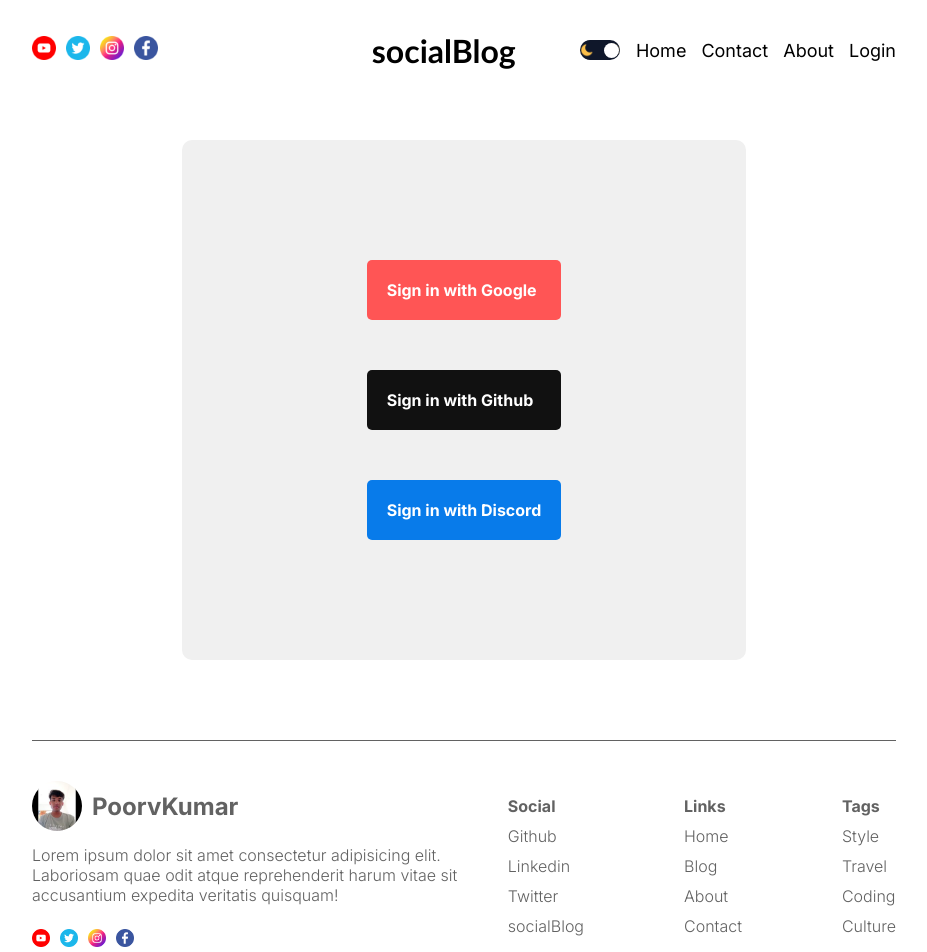
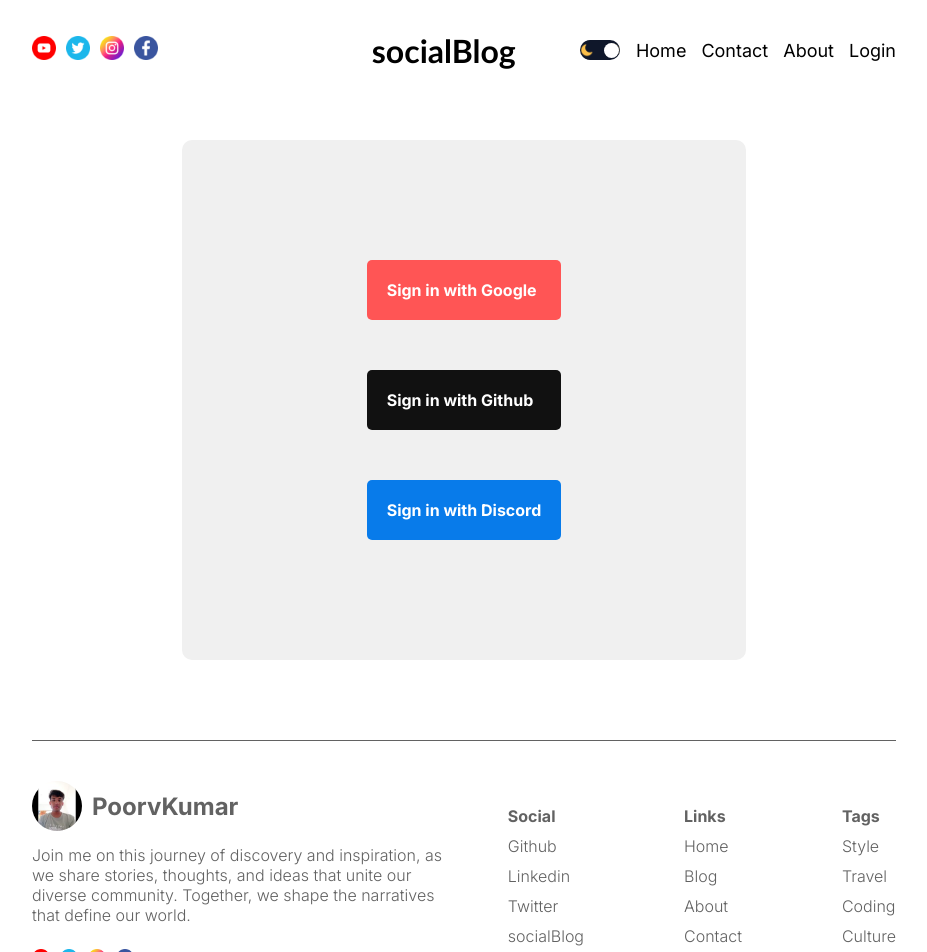
Before and after one commit to PoorvKumar/socialBlog-nextjs, a Next.js app: page /login in a window 1280 px wide. Shown: the top 952 px of the page, without its empty margins (176-1103 px from the left). Built offline with nearby package versions, Linux system fonts and the light colour scheme; no server answers.

Commit message:
footer text

```diff
--- a/src/components/footer/Footer.jsx
+++ b/src/components/footer/Footer.jsx
@@ -11,7 +11,7 @@
           <Image src="/logo.jpg" alt="" width={50} height={50} style={{borderRadius: "50%"}}/>
           <h1 className={styles.logoText}>PoorvKumar</h1>
         </div>
-        <p className={styles.desc}>Lorem ipsum dolor sit amet consectetur adipisicing elit. Laboriosam quae odit atque reprehenderit harum vitae sit accusantium expedita veritatis quisquam!</p>
+        <p className={styles.desc}>Join me on this journey of discovery and inspiration, as we share stories, thoughts, and ideas that unite our diverse community. Together, we shape the narratives that define our world.</p>
         <div className={styles.icons}>
         <Link href="/"><Image src="/youtube.png" alt='youtube' width={18} height={18}/></Link>
         <a href="https://twitter.com/PoorvKumar1" target='_blank'><Image src="/twitter.png" alt='twitter' width={18} height={18}/></a>
```
